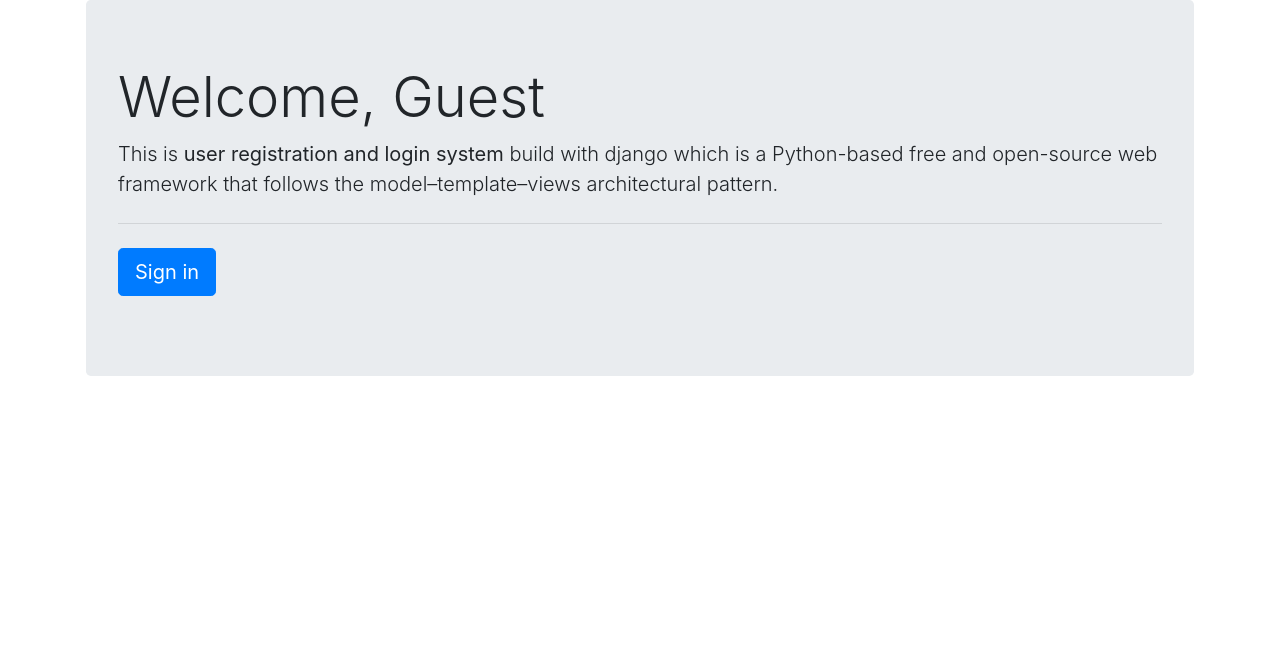
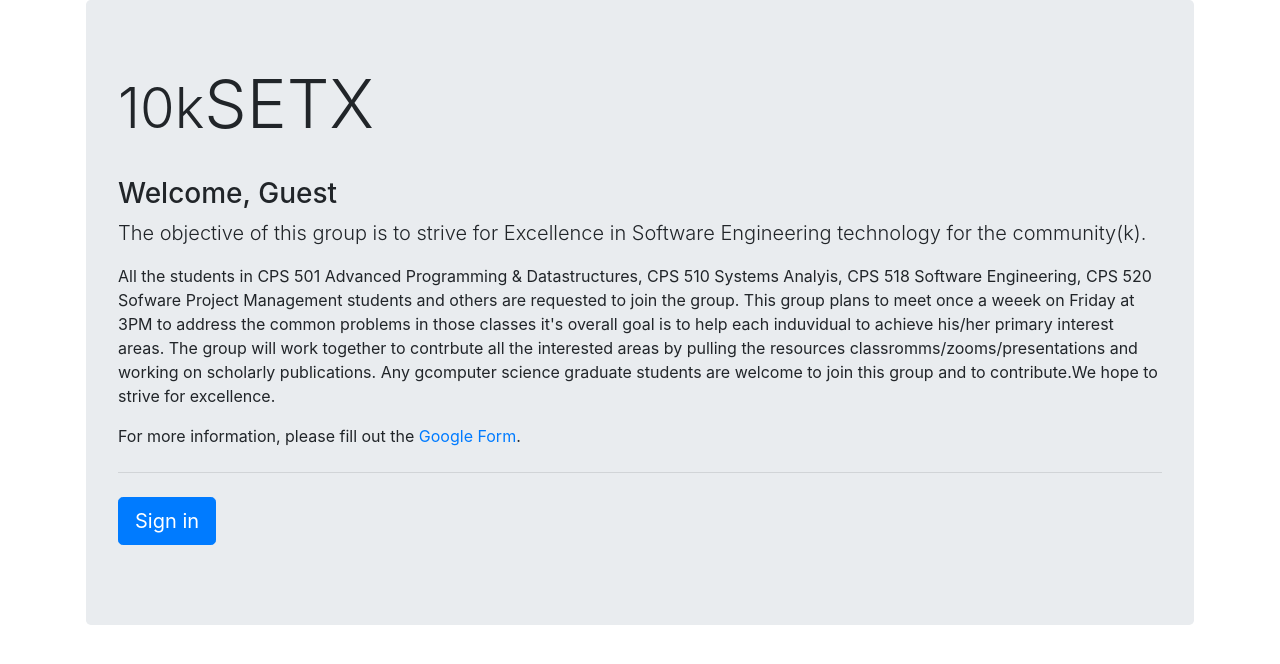
Before and after one commit to SaikiranKorla/Django, a Django app: page / in a window 1280 px wide. Shown: the part 88-752 px from the top of the page. Run offline with Django 3.2, Linux system fonts and the light colour scheme; some libraries are stand-ins or nearby versions.

Commit message:
Made changes to google form

```diff
--- a/sel/users/templates/users/home.html
+++ b/sel/users/templates/users/home.html
@@ -2,11 +2,14 @@
 {% block title %} Home Page {% endblock title%}
 {% block content %}
     <div class="jumbotron">
-        <h1 class="display-4">Welcome, {{user.first_name.title|default:'Guest'}}</h1>
+        <h1 class="display-4">10k<span style="font-size: larger;">SETX</span></h1>
+        <br>
+        <h3 >Welcome, {{user.first_name.title|default:'Guest'}}</h3>
         <p class="lead">
-            This is <b>user registration and login system</b> build with django which is
-            a Python-based free and open-source web framework that follows the model–template–views architectural pattern.
+            The objective of this group is to strive for Excellence in Software Engineering technology for the community(k).
         </p>
+        <p>All the students in CPS 501 Advanced Programming & Datastructures, CPS 510 Systems Analyis, CPS 518 Software Engineering, CPS 520 Sofware Project Management students and others are requested to join the group. This group plans to meet once a weeek on Friday at 3PM to address the common problems in those classes it's overall goal is to help each induvidual to achieve his/her primary interest areas. The group will work together to contrbute all the interested areas by pulling the resources classromms/zooms/presentations and working on scholarly publications. Any gcomputer science graduate students are welcome to join this group and to contribute.We hope to strive for excellence.</p>
+        <p>For more information, please fill out the <a href="https://docs.google.com/forms/d/e/1FAIpQLSeMs5h2OS6K8wrtRzznkmhoJz1I_9vYk-AnT62M9gXTwkBHDw/viewform?vc=0&c=0&w=1&flr=0" target="_blank">Google Form</a>.</p>
         <hr class="my-4">
         <p class="lead">
             {% if user.is_authenticated %}
@@ -15,6 +18,7 @@
                 <a class="btn btn-primary btn-lg" href="{% url 'login' %}" role="button">Sign in</a>
             {% endif %}
         </p>
+
     </div>
 
 {% endblock content %}
```
Also changed, not shown: sel/user_management/urls.py (+1 -13 lines).
